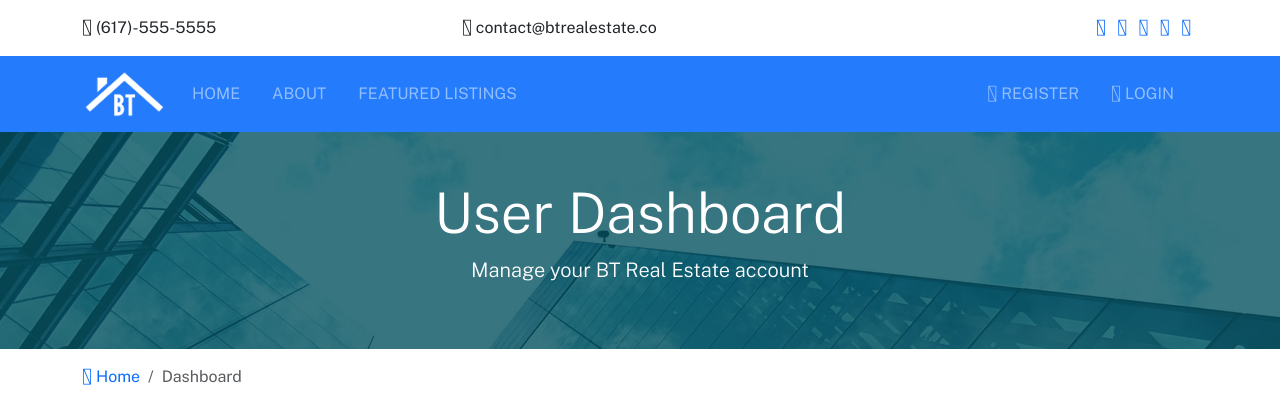
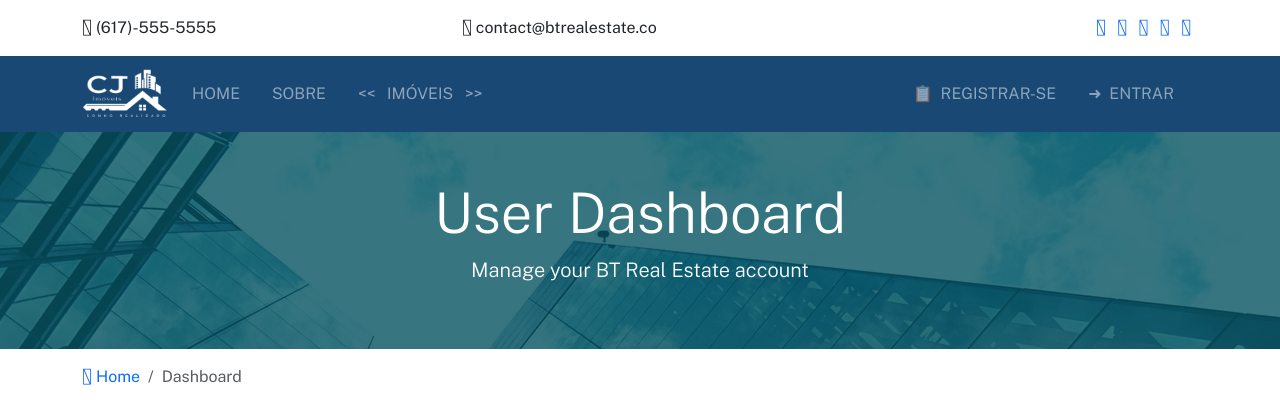
Before and after one commit to usoservicos/cj, a Django app: page /accounts/dashboard in a window 1280 px wide. Shown: the top 420 px of the page. Run offline with Django 3.2, Linux system fonts and the light colour scheme; data that the repository does not hold is empty; some libraries are stand-ins or nearby versions.

Commit message:
Update _navbar.html

```diff
--- a/templates/partials/_navbar.html
+++ b/templates/partials/_navbar.html
@@ -1,9 +1,9 @@
 {% load static %}
 <!-- Navbar -->
-<nav class="navbar navbar-expand-lg navbar-dark bg-primary sticky-top">
+<nav class="navbar navbar-expand-lg navbar-dark bg-azul-cj sticky-top">
     <div class="container">
       <a class="navbar-brand" href="{% url 'index' %}">
-        <img src="{% static 'img/logo.png' %}" class="logo" alt="">
+        <img src="{% static 'img/logo-light.png' %}" class="logo" alt="cj imoveis imobiliaria brasilia df">
       </a>
       <button class="navbar-toggler" type="button" data-toggle="collapse" data-target="#navbarNavAltMarkup">
         <span class="navbar-toggler-icon"></span>
@@ -26,7 +26,7 @@
               class="nav-item mr-3"
             {% endif %}
           >
-            <a class="nav-link" href="{% url 'about' %}">About</a>
+            <a class="nav-link" href="{% url 'about' %}">Sobre</a>
           </li>
           <li
             {% if 'listings' in request.path %}
@@ -35,7 +35,7 @@
               class="nav-item mr-3"
             {% endif %}
           >
-            <a class="nav-link" href="{% url 'listings' %}">Featured Listings</a>
+            <a class="nav-link" href="{% url 'listings' %}"> &lt;&lt; &nbsp; Imóveis &nbsp; &gt;&gt; </a>
           </li>
         </ul>
 
@@ -49,11 +49,11 @@
             {% endif %}
             >
               <a class="nav-link" href="{% url 'dashboard' %}">
-               Welcome {{ user.username }} (Dashboard)</a>
+                &qt; {{ user.username }} &lt; </a>
             </li>
             <li class="nav-item mr-3">
               <a href="javascript:{document.getElementById('logout').submit()}" class="nav-link">
-                <i class="fas fa-sign-out-alt"></i> Logout
+                <i class="fas fa-sign-out-alt"></i> Sair
               </a>
               <form action="{% url 'logout' %}" method="POST" id="logout">
                 {% csrf_token %}
@@ -69,7 +69,7 @@
             {% endif %}
             >
               <a class="nav-link" href="{% url 'register' %}">
-                <i class="fas fa-user-plus"></i> Register</a>
+                📋&nbsp; Registrar-se</a>
             </li>
             <li
             {% if 'login' in request.path %}
@@ -79,9 +79,7 @@
             {% endif %}
             >
               <a class="nav-link" href="{% url 'login' %}">
-                <i class="fas fa-sign-in-alt"></i>
-
-                Login</a>
+                ➜&nbsp; Entrar</a>
             </li>
           {% endif %}
         </ul>
```
